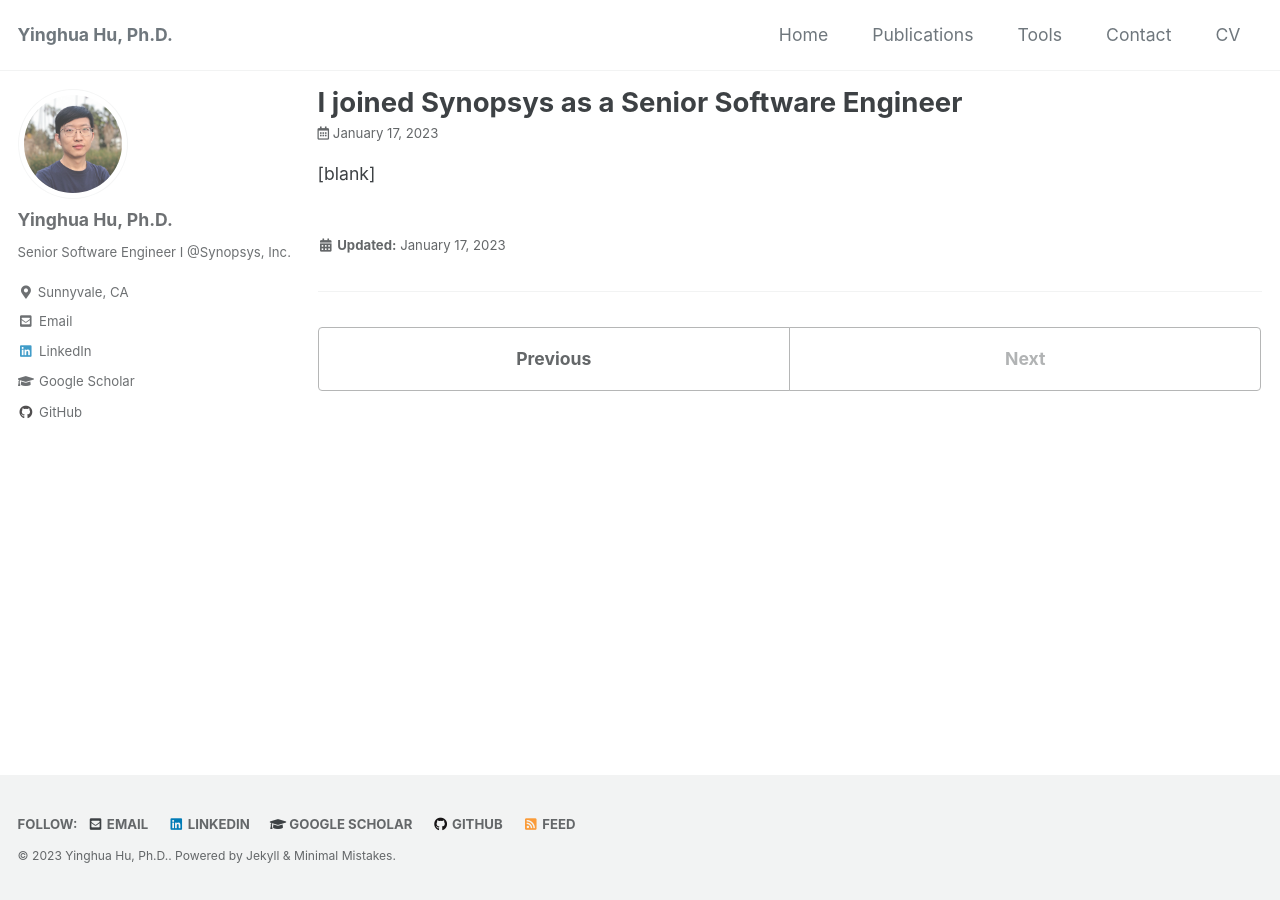
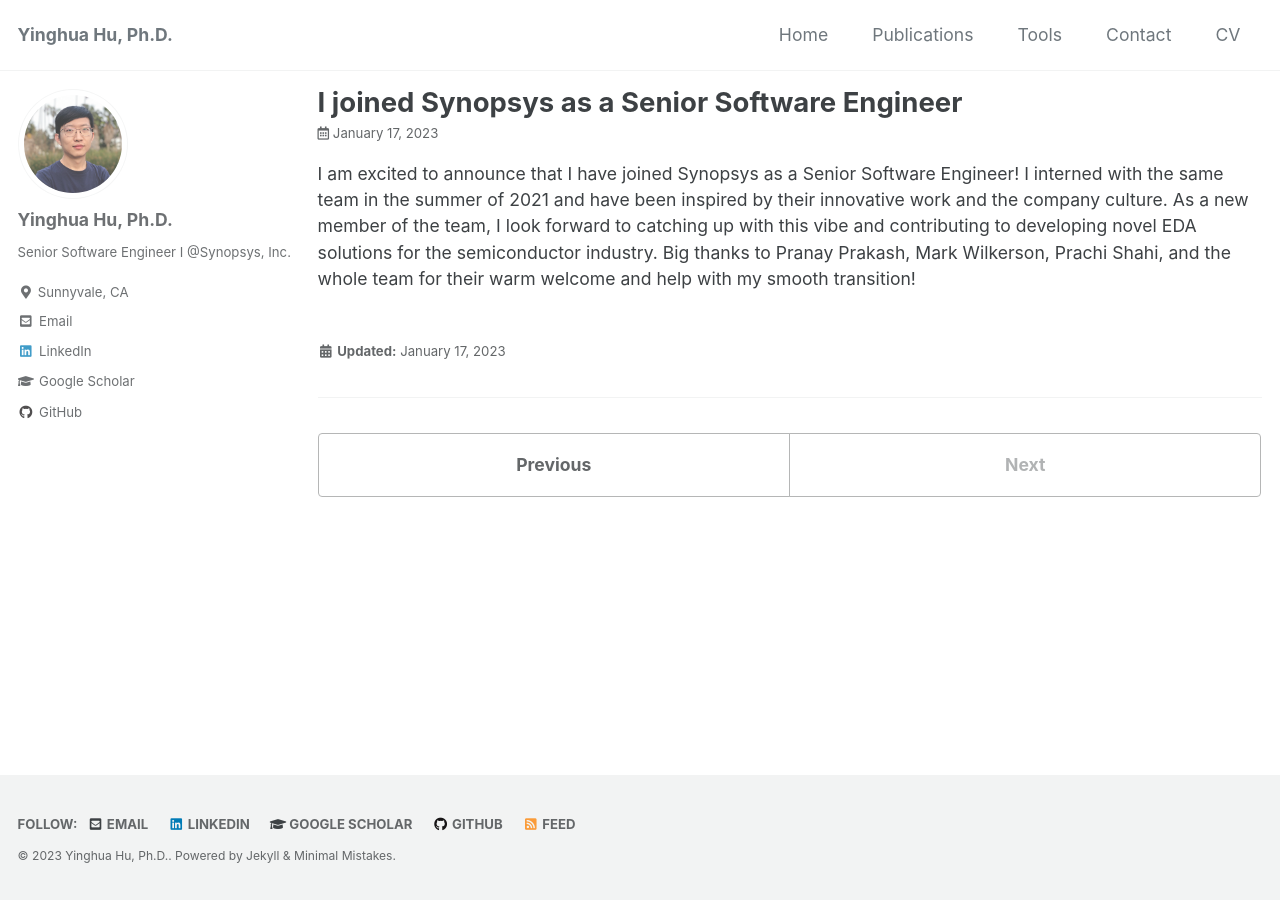
Before and after one commit to yinghuah/yinghuah.github.io, a Jekyll site: the page built from _posts/2023-01-17-synopsys_onboarding.md, in a window 1280 px wide. Built offline with Jekyll 4.4.1, drawn with Linux system fonts in a browser that asks for light colours; cached includes are drawn as plain includes.

Commit message:
Update 2023-01-17-synopsys_onboarding.md

```diff
--- a/_posts/2023-01-17-synopsys_onboarding.md
+++ b/_posts/2023-01-17-synopsys_onboarding.md
@@ -7,5 +7,6 @@ show_date: true
 ---
 <!-- <p class="page__meta"> <i class="fas fa-calendar-alt" aria-hidden="true"></i> {{ page.date | date: "%B %d, %Y" }}</p> -->
 <p>
-  [blank]
+  I am excited to announce that I have joined Synopsys as a Senior Software Engineer! I interned with the same team in the summer of 2021 and have been inspired by their innovative work and the company culture. As a new member of the team, I look forward to catching up with this vibe and contributing to developing novel EDA solutions for the semiconductor industry. Big thanks to Pranay Prakash, Mark Wilkerson, Prachi Shahi, and the whole team for their warm welcome and help with my smooth transition!
+
 </p>
```
